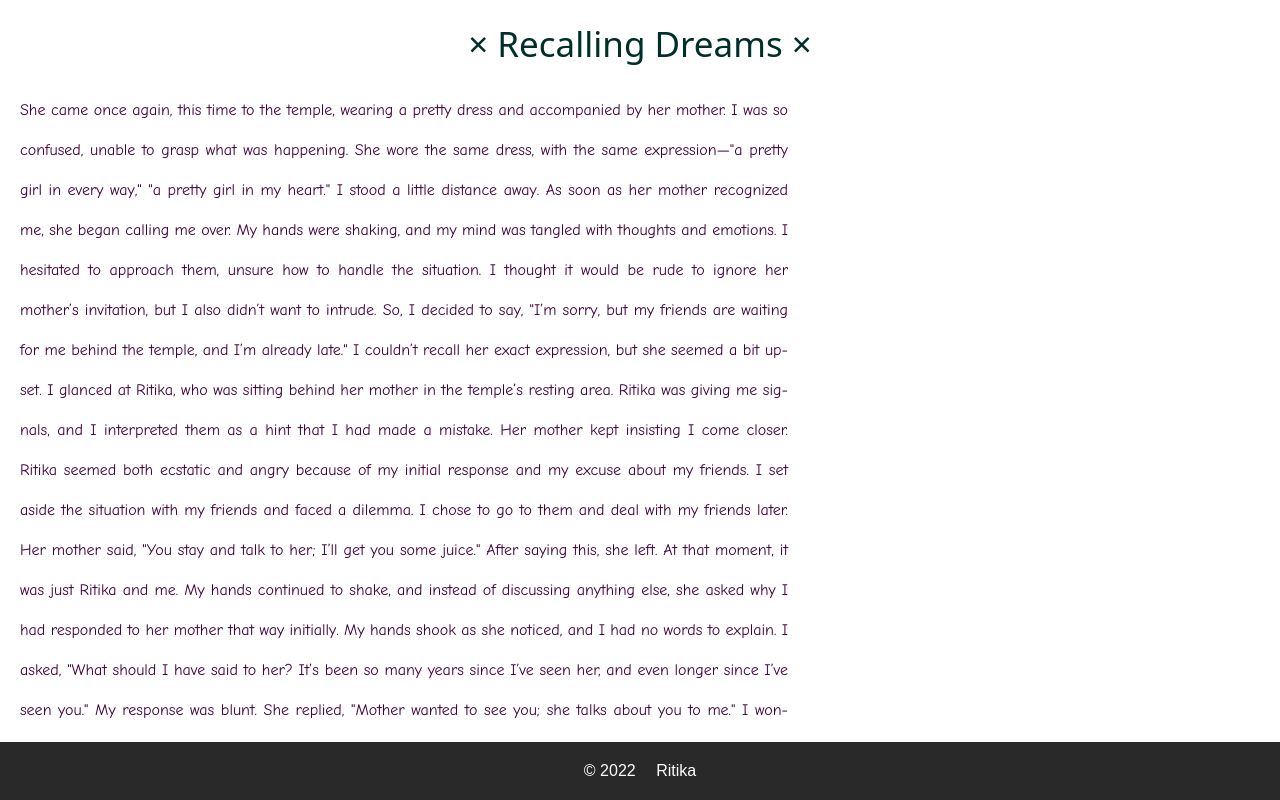
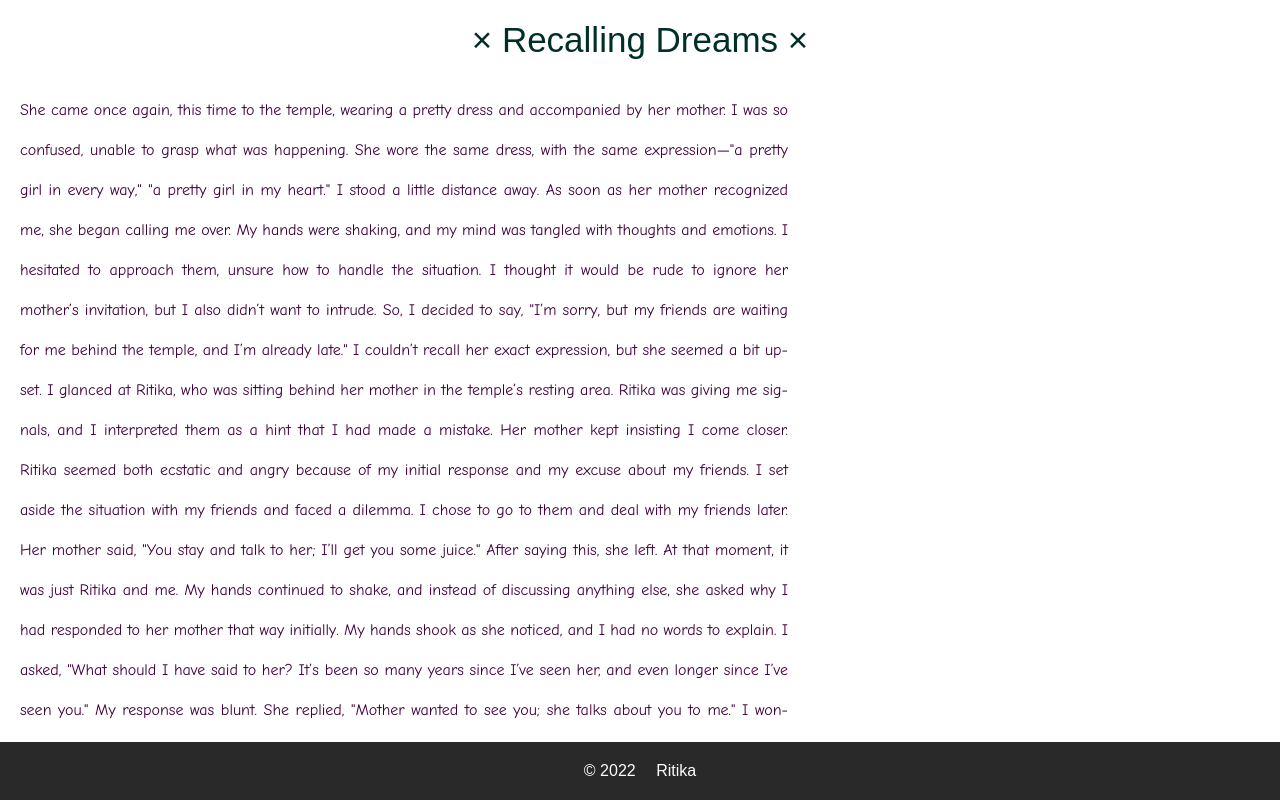
Before and after one commit to izisolutionss/pinchi, a plain HTML site: page index.html in a window 1280 px wide. Shown: the top 800 px of the page. Drawn offline with Linux system fonts and the light colour scheme.

Commit message:
Update style.css

```diff
--- a/style.css
+++ b/style.css
@@ -32,9 +32,9 @@ body {
     color: rgb(0, 46, 40);
     text-align: center;
     padding: 20px;
-    font-weight: 100;
+    font-weight: 400;
     font-size: 35px;
-    font-family: system-ui, -apple-system, BlinkMacSystemFont, 'Segoe UI', Roboto, Oxygen, Ubuntu, Cantarell, 'Open Sans', 'Helvetica Neue', sans-serif;
+    /* font-family: system-ui, -apple-system, BlinkMacSystemFont, 'Segoe UI', Roboto, Oxygen, Ubuntu, Cantarell, 'Open Sans', 'Helvetica Neue', sans-serif; */
     height: 70px;
 }
 
@@ -46,7 +46,7 @@ body {
     line-height: 40px;
     width: 60%;
     background-color: transparent;
-    font-family: "Comic Sans MS", cursive;
+    font-family: "Comic Sans MS";
     hyphens: auto;
 }
 
```
